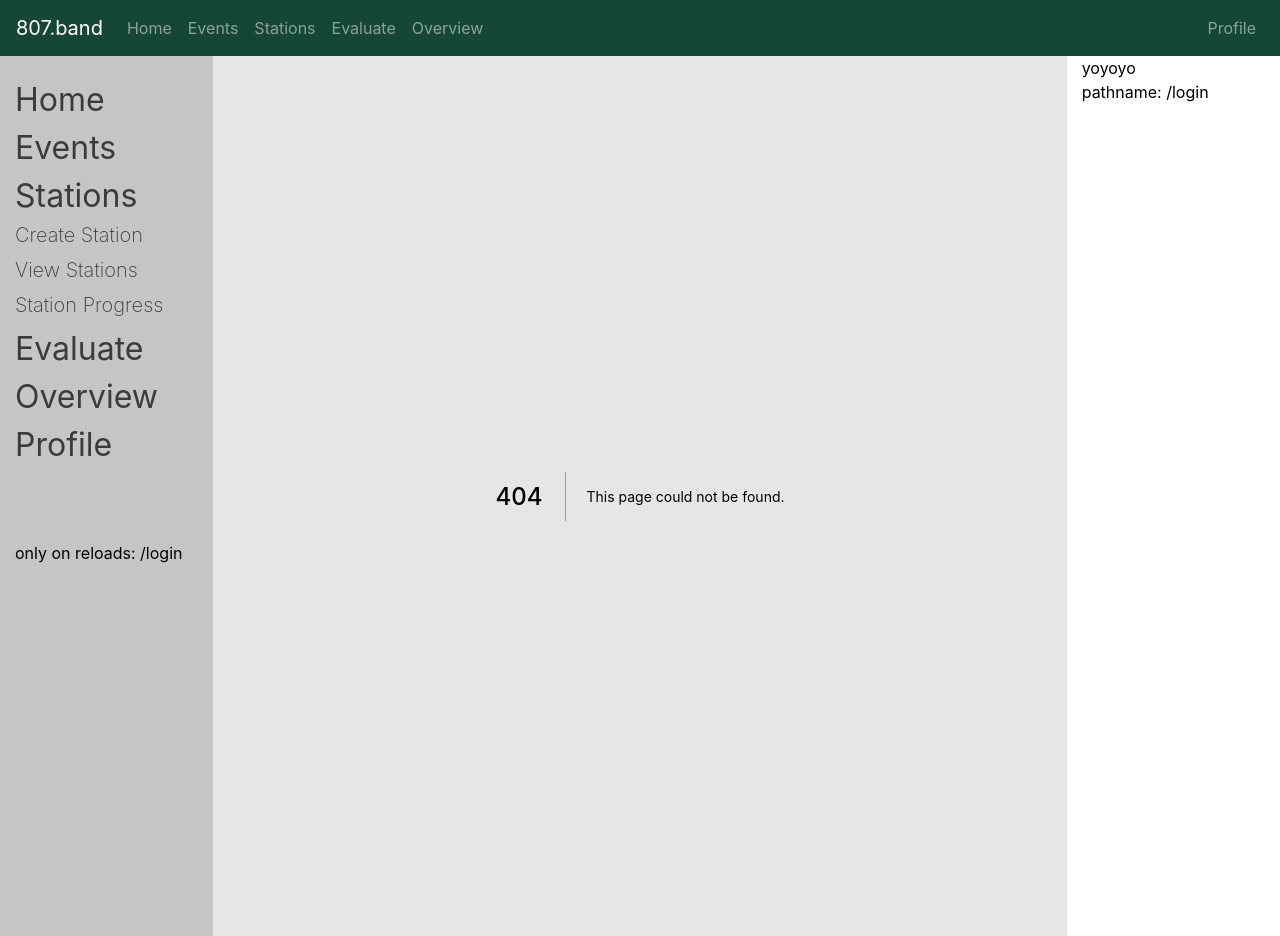
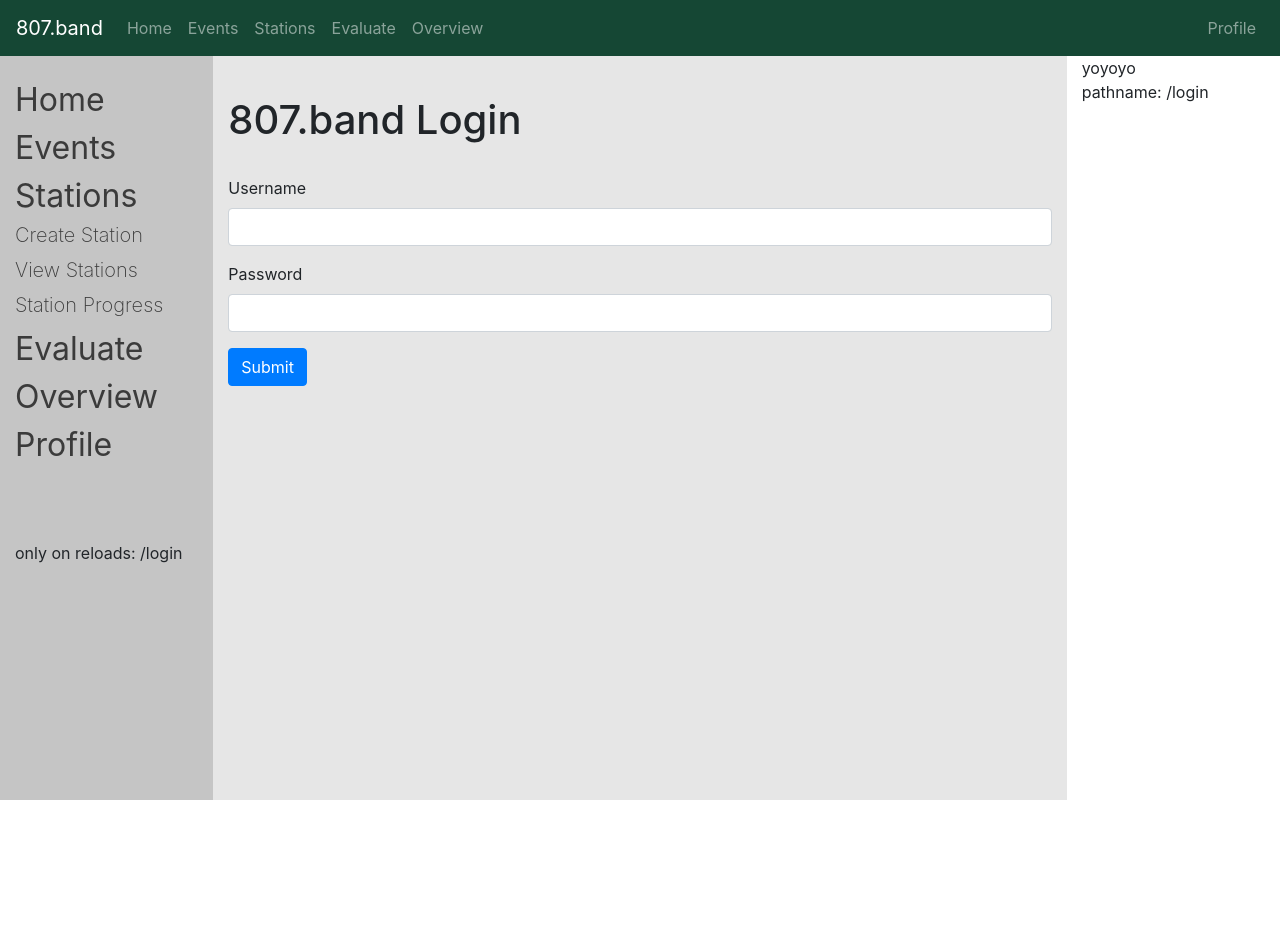
Before and after one commit to 807-band/the-spice, a Next.js app: page /login in a window 1280 px wide. Before the commit this address had no page. After the commit the page ends 800 px from the top, so only its background shows below. Built offline with nearby package versions, Linux system fonts and the light colour scheme.

Commit message:
WIP user auth

```diff
--- a/lib/users.js
+++ b/lib/users.js
@@ -1,4 +1,6 @@
 import axios from 'axios'
+
+axios.defaults.withCredentials = true;
 
 export async function getUsers() {
    const res = await axios.get('http://' + process.env.SERVERDOM + ':3001/api/user');
@@ -9,3 +11,20 @@ export async function getUser(uID) {
    const res = await axios.get('http://' + process.env.SERVERDOM + ':3001/api/user/' + uID);
    return res.data;
 }
+
+export async function login(username, password) {
+   const res = await axios.post('http://localhost:3001/login', {
+      username: username,
+      password: password,
+      withCredentials: true,
+   });
+   return res.data;
+}
+
+export async function getCurrentUser(usersession) {
+   const res = await axios.get('http://localhost:3001/login', {
+      withCredentials: true,
+      usersession: usersession
+   });
+   return res.data;
+}
--- a/package.json
+++ b/package.json
@@ -13,7 +13,10 @@
     "config": "^3.3.1",
     "cors": "^2.8.5",
     "dotenv": "^8.2.0",
+    "isomorphic-fetch": "^2.2.1",
+    "js-cookie": "^2.2.1",
     "next": "9.4.4",
+    "nookies": "^2.4.0",
     "react": "16.13.1",
     "react-beautiful-dnd": "^13.0.0",
     "react-bootstrap": "^1.2.2",
--- a/pages/_app.js
+++ b/pages/_app.js
@@ -3,12 +3,51 @@ import Head from "next/head";
 import Container from "react-bootstrap/Container"
 import Row from "react-bootstrap/Row"
 import Col from "react-bootstrap/Col"
+import { parseCookies } from 'nookies'
+import { getUser } from '../lib/users'
+import Login from '../pages/login'
+import App from 'next/app'
+import { withRouter } from 'next/router'
 
 import Header from "../components/Header";
 import SideNav from "../components/SideNav";
-import PageNav from "../components/PageNav"
+import PageNav from "../components/PageNav";
 
-export default function App({ Component, pageProps }) {
+class MyApp extends React.Component {
+   constructor(props) {
+      super(props);
+   }
+
+   componentDidMount() {
+      if (this.props.pageProps.currentUser == '')
+         this.props.router.push('/login');
+   }
+
+   render() {
+      if (this.props.pageProps.currentUser == '') {
+         if (this.props.Component != Login)
+            return null;
+         return (
+            <div>
+               <Head>
+                  <link rel="icon" href="/favicon.ico" />
+                  <title>807.band</title>
+                  <meta charSet="utf-8" />
+                  <meta name="viewport" content="width=device-width, initial-scale=1, shrink-to-fit=no" />
+
+                  <link
+                     rel="stylesheet"
+                     href="https://maxcdn.bootstrapcdn.com/bootstrap/4.5.0/css/bootstrap.min.css"
+                     integrity="sha384-9aIt2nRpC12Uk9gS9baDl411NQApFmC26EwAOH8WgZl5MYYxFfc+NcPb1dKGj7Sk"
+                     crossOrigin="anonymous"
+                  />
+               </Head>
+               <Container fluid>
+                  <this.props.Component {...this.props.pageProps} />
+               </Container>
+            </div>
+         );
+      }
       return (
          <div>
             <Head>
@@ -31,7 +70,7 @@ export default function App({ Component, pageProps }) {
                      <SideNav />
                   </Col>
                   <Col className="site-content">
-                  <Component {...pageProps} />
+                     <this.props.Component {...this.props.pageProps} />
                   </Col>
                   <Col lg={2} className="page-nav">
                      <PageNav />
@@ -41,3 +80,17 @@ export default function App({ Component, pageProps }) {
          </div>
       )
    }
+}
+
+MyApp.getInitialProps = async (appContext) => {
+   // calls page's `getInitialProps` and fills `appProps.pageProps`
+   const appProps = await App.getInitialProps(appContext);
+
+   const cookies = parseCookies(appContext.ctx);
+   const currentUser = await getUser(cookies.currUserID);
+   appProps.pageProps.currentUser = currentUser
+
+   return { ...appProps }
+}
+
+export default withRouter(MyApp);
--- /dev/null
+++ b/pages/login.js
@@ -0,0 +1,56 @@
+import { Form, Button } from 'react-bootstrap'
+import { login, getUser } from '../lib/users'
+import { parseCookies } from 'nookies'
+import { withRouter } from 'next/router'
+
+class Login extends React.Component {
+   constructor(props) {
+      super(props);
+   }
+
+   handleSubmit = async (event) => {
+      event.preventDefault();
+      await login(event.currentTarget.username.value, event.currentTarget.password.value);
+   }
+
+   componentDidMount() {
+      if(this.props.currentUser)
+         this.props.router.push('/');
+   }
+
+   render() {
+      return (
+         <>
+            <h1>807.band Login</h1>
+            <br />
+            <Form onSubmit={this.handleSubmit}>
+               <Form.Group controlId="username">
+                  <Form.Label>Username</Form.Label>
+                  <Form.Control type="text" />
+               </Form.Group>
+
+               <Form.Group controlId="password">
+                  <Form.Label>Password</Form.Label>
+                  <Form.Control type="password" />
+               </Form.Group>
+
+               <Button variant="primary" type="submit">
+                  Submit
+               </Button>
+            </Form>
+         </>
+      )
+   }
+}
+
+// export async function getServerSideProps(ctx) {
+//    const cookies = parseCookies(ctx);
+//    const currentUser = await getUser(cookies.currUserID);
+//    return {
+//       props: {
+//          currentUser
+//       }
+//    }
+// }
+
+export default withRouter(Login);
```
Also changed, not shown: 1 other file (tests, documents, lock files or other folders). Lines whose indentation alone changed are shown as unchanged.
